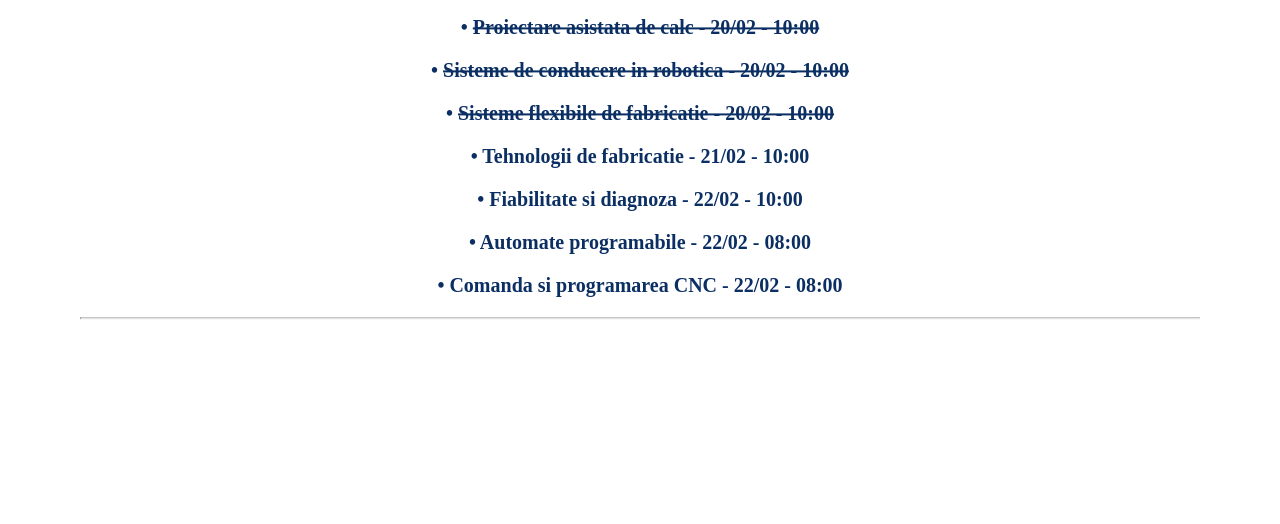
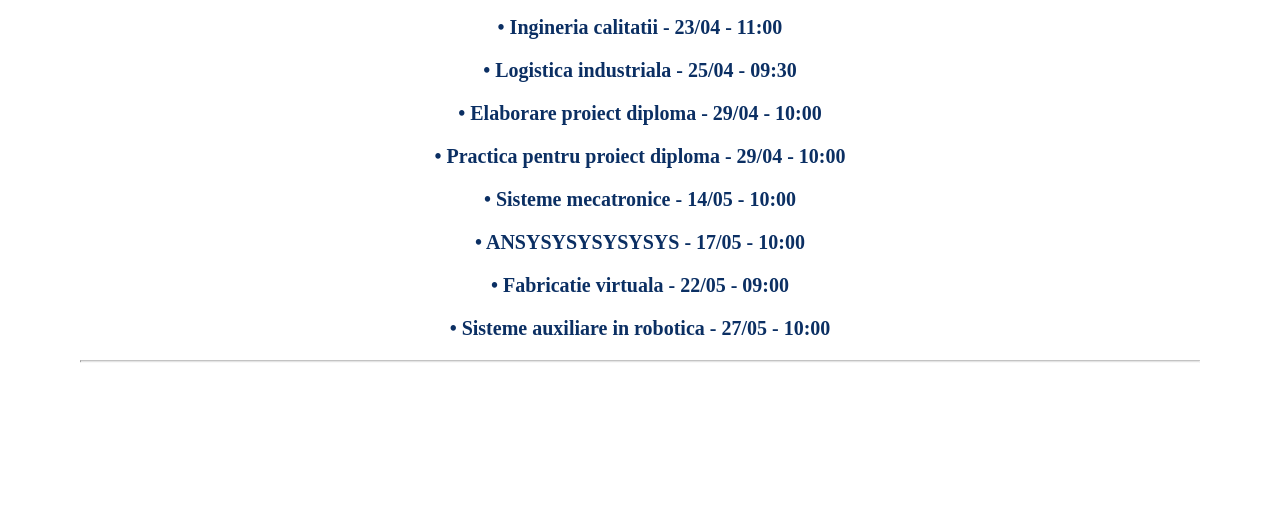
Before and after one commit to CataOrzan/WebsiteRobiticaULBS, a plain HTML site: page todo.html in a window 1280 px wide. Shown: the part 276-800 px from the top of the page. Drawn offline with Linux system fonts and the light colour scheme.

Commit message:
Updated_many_stuff

```diff
--- a/todo.html
+++ b/todo.html
@@ -22,7 +22,7 @@
       <li><a href="index.html">Acasă</a></li>
       <li><a href="schedule.html">Orar</a></li>
       <li><a href="year.html">StructurăAn</a></li>
-      <li class="disabled"><a href="todo.html">CalendarExamene</a></li>
+      <li><a href="todo.html">CalendarExamene</a></li>
       <li><a href="creditcalc.html">CalculatorMedie</a></li>
       <li>
         <a href="https://ums.ulbsibiu.ro/ums/do/secure/inregistrare_user" target="_blank">UMS</a>
@@ -39,28 +39,34 @@
   </div>
   <div class="content">
     <div class="todo">
-      <h1 class="title">Calendar restante - an 4 sem 1</h1>
+      <h1 class="title">Calendar examene - an 4 sem 2</h1>
       <hr />
       <p>
-        &#x2022; <del>Proiectare asistata de calc - 20/02 - 10:00</del>
+        &#x2022; Sisteme mecatronice - 23/04 - 09:00
       </p>
       <p>
-        &#x2022; <del>Sisteme de conducere in robotica - 20/02 - 10:00</del>
+        &#x2022; Ingineria calitatii - 23/04 - 11:00
       </p>
       <p>
-        &#x2022; <del>Sisteme flexibile de fabricatie - 20/02 - 10:00</del>
+        &#x2022; Logistica industriala - 25/04 - 09:30
       </p>
       <p>
-        &#x2022; Tehnologii de fabricatie - 21/02 - 10:00
+        &#x2022; Elaborare proiect diploma - 29/04 - 10:00
       </p>
       <p>
-        &#x2022; Fiabilitate si diagnoza - 22/02 - 10:00
+        &#x2022; Practica pentru proiect diploma - 29/04 - 10:00
       </p>
       <p>
-        &#x2022; Automate programabile - 22/02 - 08:00
+        &#x2022; Sisteme mecatronice - 14/05 - 10:00
       </p>
       <p>
-        &#x2022; Comanda si programarea CNC - 22/02 - 08:00
+        &#x2022; ANSYSYSYSYSYSYS - 17/05 - 10:00
+      </p>
+      <p>
+        &#x2022; Fabricatie virtuala - 22/05 - 09:00
+      </p>
+      <p>
+        &#x2022; Sisteme auxiliare in robotica - 27/05 - 10:00
       </p>
       <hr />
     </div>
```
Also changed, not shown: creditcalc.html (+1 -1 lines), index.html (+1 -1 lines), schedule.html (+1 -1 lines), year.html (+1 -1 lines), Orar.jpg.
